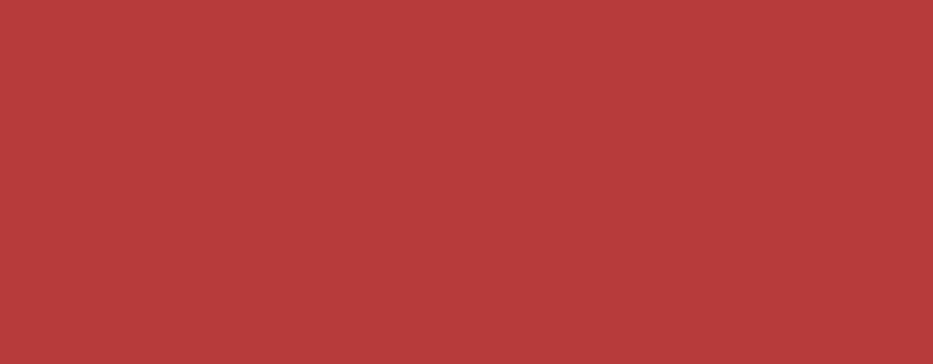
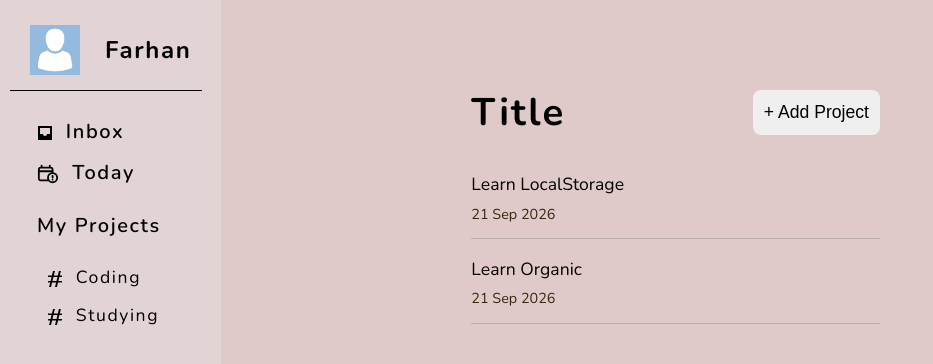
Before and after one commit to farhaanTanvir/Todo-App, a website built with webpack: page src/index.html in a window 1280 px wide. Shown: the whole page, without its empty margins (0-933 px from the left). Built offline with nearby package versions, Linux system fonts and the light colour scheme.

Commit message:
Done the permanent layout

```diff
--- a/package.json
+++ b/package.json
@@ -27,5 +27,8 @@
     "webpack-cli": "^7.2.3",
     "webpack-dev-server": "^6.0.0",
     "webpack-merge": "^6.0.1"
+  },
+  "dependencies": {
+    "date-fns": "^4.4.0"
   }
 }
--- a/src/index.html
+++ b/src/index.html
@@ -4,8 +4,35 @@
     <meta charset="UTF-8">
     <meta name="viewport" content="width=device-width, initial-scale=1.0">
     <title>Document</title>
+    <link rel="preconnect" href="https://fonts.googleapis.com">
+<link rel="preconnect" href="https://fonts.gstatic.com" crossorigin>
+<link href="https://fonts.googleapis.com/css2?family=Nunito:wght@400;600;700&family=Outfit:wght@600;700&display=swap" rel="stylesheet">
 </head>
 <body>
+  <nav>
+    <div class="id"><img src="./images/avatar-1577909_1280.png" alt="Empty Profile"><p>Farhan</p></div>
+    <div class="nav-item  inbox">Inbox</div>
+    <div class="nav-item xtra-bottom today">Today</div>
+    <div class="nav-item xtra-bottom">My Projects</div>
+    <div class="nav-item project-item">Coding</div>
+    <div class="nav-item project-item">Studying</div>
 
+  </nav>
+
+  <div class="display">
+      <div class="outcast"><h1>Title</h1> <button class="add">+ Add Project</button></div>
+
+    <div class="todos">
+      <div class="todo-item">
+        <p class="title">Learn LocalStorage</p>
+        <p class="due">21 Sep 2026</p>
+      </div>
+      <div class="todo-item">
+        <p class="title">Learn Organic</p>
+        <p class="due">21 Sep 2026</p>
+      </div>
+
+    </div>
+  </div>
 </body>
 </html>
--- a/src/index.js
+++ b/src/index.js
@@ -1 +1,39 @@
 import "./style.css";
+import { parseISO, isAfter } from "date-fns";
+import { project } from "./projects.js"
+import { listItem } from "./list.js"
+
+let listOfProjects;
+
+/* const dateTest = new Date("2026-03-05")
+console.log(dateTest)
+const date2 = new Date()
+console.log(date2)
+console.log(isAfter(dateTest, date2))
+
+const parsetest = parseISO("2026-03-05")
+console.log(parsetest)
+const parseCurrent = parseISO("");
+console.log(parseCurrent) */
+
+const coding = new project("Coding")
+const studying = new project("Studying")
+
+const learnLocalHost = new listItem("Learn LocalHost", "blah blah blah", "2026-5-21", "high", "nothing")
+const learnLocalReact = new listItem("Learn React", "blah blah blah", "2026-5-21", "low", "nothing")
+const learnConics = new listItem("master conics", "blah blah blah", "2026-5-25", "very high", "nothing")
+
+coding.list.push(learnLocalHost);
+coding.list.push(learnLocalReact);
+
+studying.list.push(learnConics);
+console.log(coding.list)
+console.log(studying)
+
+
+// how do you make a project? you write an eventlistener function.
+// it takes all the data from the form and makes an object of project and pushes it directly inside the listOfProjects array
+// then when making todos, you grab an object off of listOfProjects using find()
+// and then you push it inside its array.
+
+// You REALLY will need the DOM running to test this stuff properly. This ain't something the console lets you test properly, so get started with the DOM immediately
--- /dev/null
+++ b/src/list.js
@@ -0,0 +1,11 @@
+export class listItem {
+    constructor(title, description, dueDate, priority, notes) {
+        this.title = title
+        this.desc = description
+        this.due = dueDate
+        this.priority = priority
+        this.notes = notes
+        this.uuid = self.crypto.randomUUID()
+        this.status = false
+    }
+}
--- /dev/null
+++ b/src/projects.js
@@ -0,0 +1,16 @@
+export class project {
+    constructor(name) {
+        this.name = name
+        this.list = []
+    }
+}
+
+// Push, right? Don't see why push's necessary. push will only ever need to push into one array.
+
+// splice also works on one arary. we just need to give it a way for finding the index
+
+export function indexFinder(target, uuid) {
+
+}
+
+// YK WHAT JUST LEAVE DELETION FOR NOW.
--- a/src/style.css
+++ b/src/style.css
@@ -1,3 +1,162 @@
 body {
-    background-color: rgb(184, 59, 59);
+    background-color: rgb(223, 201, 201);
+    display: grid;
+    grid-template-columns: 1fr 6fr;
+    margin: 0;
+    padding: 0;
 }
+
+html {
+    margin: 0;
+    padding: 0;
+    box-sizing: border-box;
+}
+
+nav {
+    background-color: rgb(226, 212, 212);
+    height: 100vh;
+    display: flex;
+    flex-direction: column;
+    padding: 30px;
+    font-size: 1.25rem;
+    letter-spacing: 1.6px;
+    font-family: 'Nunito', sans-serif;
+    font-weight: 600;
+}
+
+.display {
+    height: 100vh;
+    font-family: 'Nunito', sans-serif;
+    padding-left: 250px;
+    padding-top: 60px;
+    font-size: 1.2rem;
+    display: flex;
+    flex-direction: column;
+    padding-right: 400px;
+}
+
+.display h1 {
+    letter-spacing: 2px;
+}
+
+.nav-item {
+    background-color: rgba(255, 255, 255, 0);
+    width: 100%;
+    padding: 7px;
+    border-radius: 10px;
+}
+
+.xtra-bottom {
+    margin-bottom: 12px;
+}
+
+.nav-item:hover {
+    background-color: rgba(0, 0, 0, 0.164)
+}
+
+.id {
+    border-bottom: 1px solid black;
+    margin-bottom: 20px;
+    padding: -10px;
+    margin-top: -20px;
+    width: 119%;
+    margin-left: -20px;
+    display: flex;
+    flex-direction: row;
+    justify-content: flex-start;
+    align-items: center;
+}
+
+.id p {
+    margin-left: 25px;
+    font-size: 1.5rem;
+    font-weight: bold;
+}
+
+nav img {
+    height: 50px;
+    width: 50px;
+    margin: 0;
+    padding: 0;
+    margin-left: 20px;
+}
+
+.project-item {
+    font-weight: normal !important;
+    font-size: 1.1rem;
+    margin-left: 10px;
+}
+
+.project-item::before {
+    content: "";
+    display: inline-block;
+    width: 1rem;
+    height: 1rem;
+    margin-right: 0.8rem;
+    vertical-align: middle;
+    background-image: url(./images/hashtag-svgrepo-com.svg);
+    background-repeat: no-repeat;
+    background-position: center;
+    background-size: contain;
+}
+
+.inbox::before {
+    content: "";
+    display: inline-block;
+    width: 1rem;
+    height: 1rem;
+    margin-right: 0.8rem;
+    vertical-align: middle;
+    background-image: url(./images/inbox-svgrepo-com.svg);
+    background-repeat: no-repeat;
+    background-position: center;
+    background-size: contain;
+}
+
+.today::before {
+    content: "";
+    display: inline-block;
+    width: 1.4rem;
+    height: 1.4rem;
+    margin-right: 0.8rem;
+    vertical-align: middle;
+    background-image: url(./images/calendar-circle-exclamation-svgrepo-com.svg);
+    background-repeat: no-repeat;
+    background-position: center;
+    background-size: contain;
+}
+
+.todos {
+    margin-top: -10px;
+
+}
+
+.todo-item {
+    border-bottom: 0.1px solid rgba(128, 128, 128, 0.377);
+}
+
+.todos .title {
+    font-size: 1.1rem;
+}
+
+.todos .due {
+    font-size: 0.9rem;
+    color: rgb(53, 40, 17);
+    margin-top: -10px;
+
+}
+
+.outcast {
+    display: flex;
+    flex-direction: row;
+    justify-content: space-between;
+    align-items: center;
+}
+
+.add {
+    height: 45px;
+    font-size: 1.1rem;
+    border: none;
+    border-radius: 8px;
+    padding: 11px;
+}
```
Also changed, not shown: src/images/avatar-1577909_1280.png (added), src/images/calendar-circle-exclamation-svgrepo-com.svg (added), src/images/hashtag-svgrepo-com.svg (added), src/images/inbox-svgrepo-com.svg (added), 1 other file.
